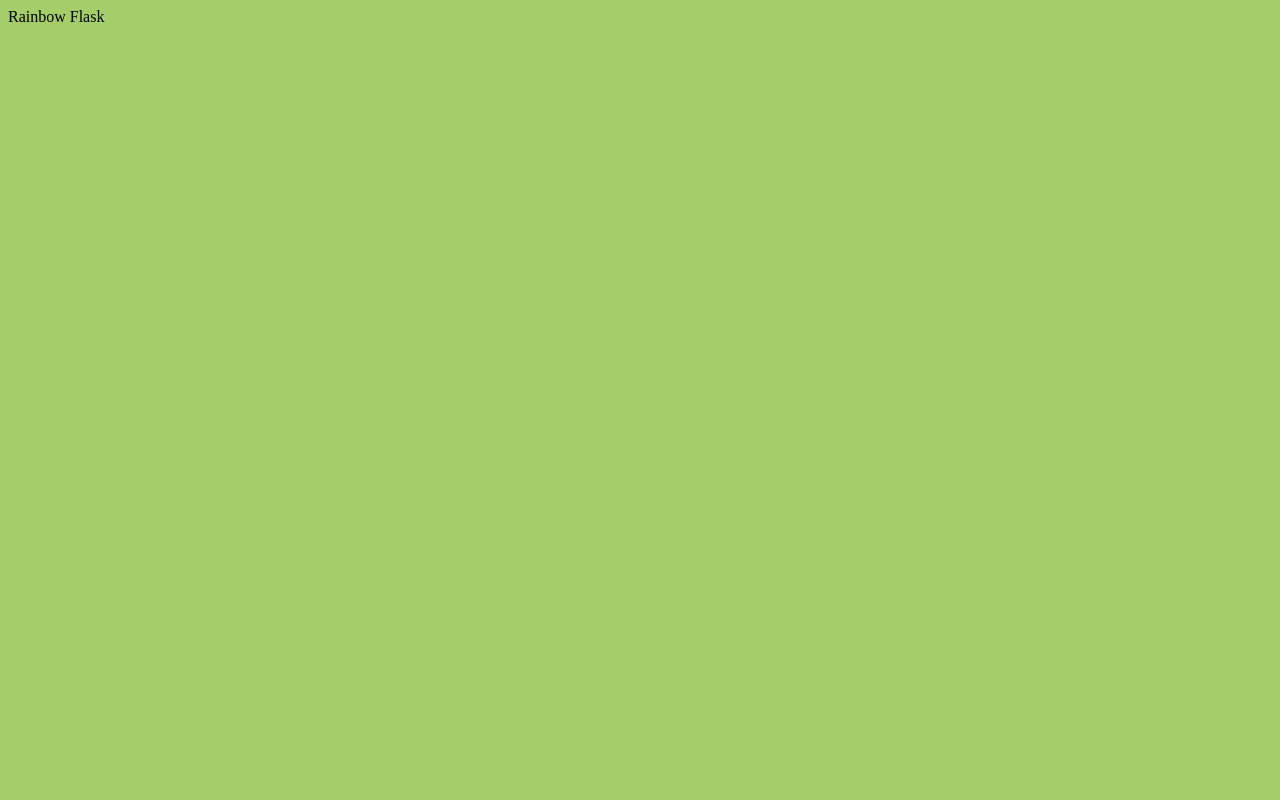
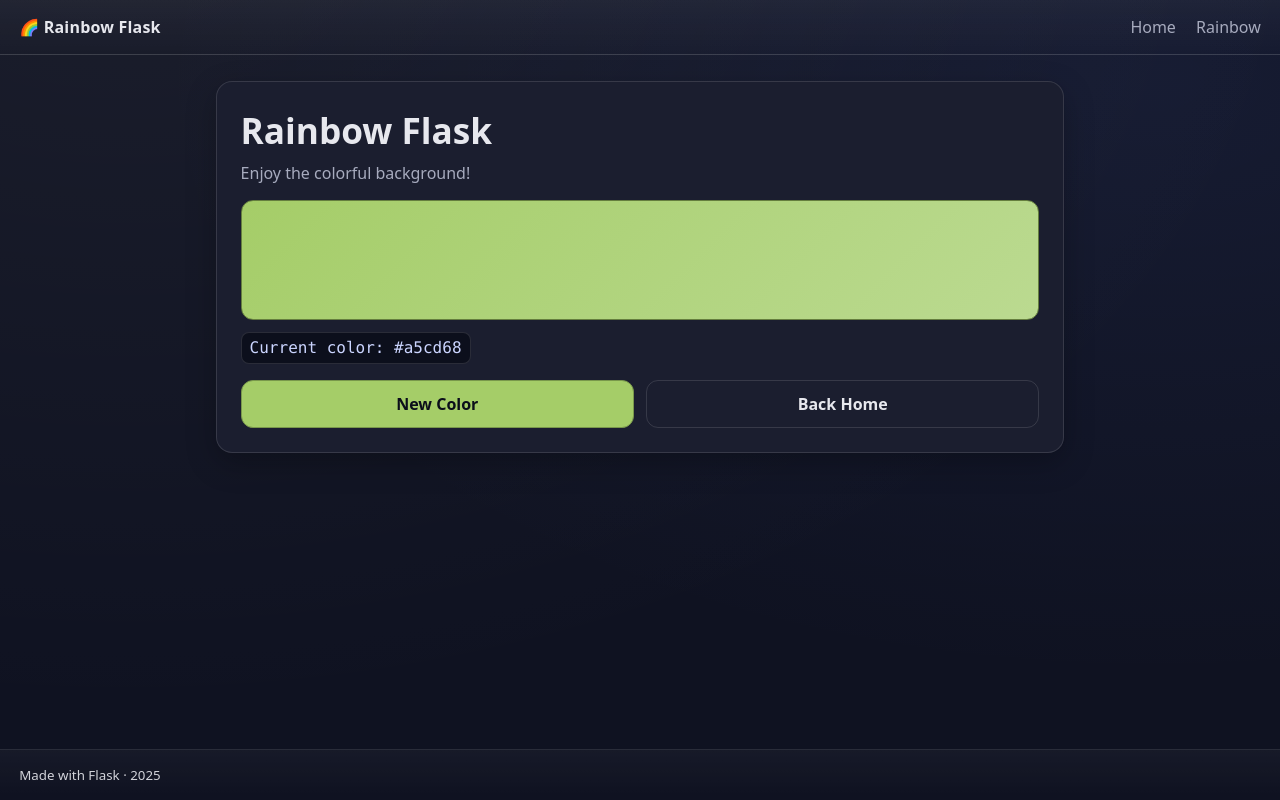
Before and after one commit to arnavverma25/hello-flask, a Flask app: page /rainbow in a window 1280 px wide. Before the commit the page is almost empty. Run offline with Flask 3, Linux system fonts and the light colour scheme.

Commit message:
refined the website and added some style

```diff
--- a/app.py
+++ b/app.py
@@ -6,30 +6,20 @@ app = Flask(__name__)
 def random_color():
     return "#{:06x}".format(random.randint(0, 0xFFFFFF))
 
-@app.route('/')
+@app.route("/")
 def helloworld():
+    # renders templates/hello.html
     return render_template("hello.html")
 
-@app.route('/<name>')
+@app.route("/<name>")
 def helloname(name):
-    return f"<p>hello, {name}!</p>"
+    # renders templates/greet.html with a variable
+    return render_template("greet.html", name=name)
 
 @app.route("/rainbow")
 def rainbow():
-    return f"""
-<head>
-    <style>
-        body {{
-            background-color: {random_color()};
-        }}
-    </style>
-</head>
-<body>
-    <p>Rainbow Flask</p>
-</body>
-    """
-
-# ...existing code...
+    # pass the color into the template rather than inlining CSS via f-string
+    return render_template("rainbow.html", color=random_color())
 
 if __name__ == "__main__":
     app.run(debug=True)
--- /dev/null
+++ b/static/styles.css
@@ -0,0 +1,114 @@
+:root {
+  --bg: #0f1221;
+  --panel: #171a2b;
+  --text: #e7e8ee;
+  --muted: #a7abbe;
+  --accent: #6c8cff; /* fallback; can be overridden inline */
+  --ring: rgba(255,255,255,0.12);
+}
+
+* { box-sizing: border-box; }
+html, body { height: 100%; }
+
+body {
+  margin: 0;
+  font-family: ui-sans-serif, system-ui, -apple-system, Segoe UI, Roboto, Inter, Arial, sans-serif;
+  background: radial-gradient(1200px 800px at 10% -10%, rgba(255,255,255,0.05), transparent),
+              radial-gradient(1000px 600px at 90% 10%, rgba(108,140,255,0.08), transparent),
+              var(--bg);
+  color: var(--text);
+  display: grid;
+  grid-template-rows: auto 1fr auto;
+}
+
+.site-header, .site-footer {
+  display: flex; align-items: center; justify-content: space-between;
+  gap: 1rem;
+  padding: 1rem 1.2rem;
+  background: linear-gradient(180deg, rgba(255,255,255,0.04), rgba(255,255,255,0));
+  border-bottom: 1px solid var(--ring);
+}
+.site-footer {
+  border-top: 1px solid var(--ring);
+  border-bottom: none;
+  opacity: 0.9;
+}
+
+.brand {
+  font-weight: 700;
+  letter-spacing: 0.2px;
+  text-decoration: none;
+  color: var(--text);
+}
+
+nav a {
+  color: var(--muted);
+  text-decoration: none;
+  margin-left: 1rem;
+}
+nav a:hover { color: var(--text); }
+
+.container {
+  padding: clamp(1rem, 2vw, 2rem);
+  max-width: 900px;
+  margin-inline: auto;
+  width: 100%;
+}
+
+.card {
+  background: color-mix(in oklab, var(--panel), white 2%);
+  border: 1px solid var(--ring);
+  border-radius: 16px;
+  padding: 1.5rem;
+  box-shadow: 0 10px 30px rgba(0,0,0,0.25);
+  backdrop-filter: blur(8px);
+}
+
+h1 { margin: 0 0 0.5rem; font-size: clamp(1.6rem, 3.5vw, 2.2rem); }
+p { margin: 0.2rem 0 1rem; color: var(--muted); }
+
+.grid {
+  display: grid;
+  grid-template-columns: repeat(2, minmax(140px, 1fr));
+  gap: 0.75rem;
+  margin-top: 1rem;
+}
+
+.btn {
+  display: inline-block;
+  text-align: center;
+  text-decoration: none;
+  padding: 0.75rem 1rem;
+  border-radius: 12px;
+  background: var(--accent);
+  color: #0b0e1a;
+  font-weight: 600;
+  border: 1px solid color-mix(in oklab, var(--accent), black 20%);
+  transition: transform 120ms ease, box-shadow 120ms ease;
+}
+.btn:hover { transform: translateY(-1px); box-shadow: 0 8px 16px rgba(0,0,0,0.25); }
+
+.btn-ghost {
+  background: transparent;
+  color: var(--text);
+  border-color: var(--ring);
+}
+
+.swatch {
+  width: 100%;
+  height: 120px;
+  border-radius: 12px;
+  margin: 0.5rem 0 0.75rem;
+  background: linear-gradient(135deg, var(--accent), color-mix(in oklab, var(--accent), white 25%));
+  border: 1px solid color-mix(in oklab, var(--accent), black 30%);
+}
+
+.code {
+  display: inline-block;
+  padding: 0.35rem 0.5rem;
+  border-radius: 8px;
+  background: #0c0f1c;
+  border: 1px solid var(--ring);
+  font-family: ui-monospace, SFMono-Regular, Menlo, Consolas, "Liberation Mono", monospace;
+  color: #cbd5ff;
+}
--- /dev/null
+++ b/templates/base.html
@@ -0,0 +1,26 @@
+<!doctype html>
+<html lang="en">
+<head>
+  <meta charset="utf-8" />
+  <meta name="viewport" content="width=device-width, initial-scale=1" />
+  <title>{% block title %}Flask App{% endblock %}</title>
+  <link rel="stylesheet" href="{{ url_for('static', filename='styles.css') }}">
+</head>
+<body>
+  <header class="site-header">
+    <a class="brand" href="{{ url_for('helloworld') }}">🌈 Rainbow Flask</a>
+    <nav>
+      <a href="{{ url_for('helloworld') }}">Home</a>
+      <a href="{{ url_for('rainbow') }}">Rainbow</a>
+    </nav>
+  </header>
+
+  <main class="container">
+    {% block content %}{% endblock %}
+  </main>
+
+  <footer class="site-footer">
+    <small>Made with Flask · {{ 2025 }}</small>
+  </footer>
+</body>
+</html>
--- /dev/null
+++ b/templates/rainbow.html
@@ -0,0 +1,14 @@
+{% extends "base.html" %}
+{% block title %}Rainbow · Flask{% endblock %}
+{% block content %}
+  <section class="card" style="--accent: {{ color }};">
+    <h1>Rainbow Flask</h1>
+    <p>Enjoy the colorful background!</p>
+    <div class="swatch" aria-label="Random color swatch"></div>
+    <code class="code">Current color: {{ color }}</code>
+    <div class="grid">
+      <a class="btn" href="{{ url_for('rainbow') }}">New Color</a>
+      <a class="btn btn-ghost" href="{{ url_for('helloworld') }}">Back Home</a>
+    </div>
+  </section>
+{% endblock %}
```
Also changed, not shown: templates/greet.html (added, +9 -0 lines), templates/hello.html (+12 -1 lines).
